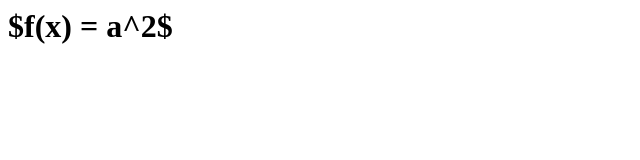
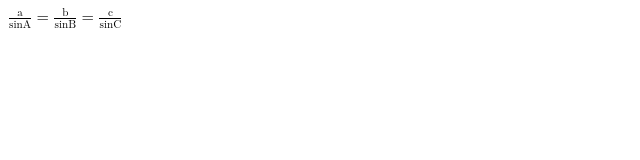
Before and after one commit to xiaoyukai77/xiaoyukai77.github.io, a plain HTML site: page index.html in a window 1280 px wide. Shown: the whole page, without its empty margins (0-640 px from the left). Drawn offline with Linux system fonts and the light colour scheme.

Commit message:
Update index.html

```diff
--- a/index.html
+++ b/index.html
@@ -1 +1 @@
-<h1>$f(x) = a^2$</h1>
+<math xmlns='http://www.w3.org/1998/Math/MathML'> <mfrac> <mrow> <mi> a </mi> </mrow> <mrow> <mi> sin </mi> <mi> A </mi> </mrow> </mfrac> <mo> = </mo> <mfrac> <mrow> <mi> b </mi> </mrow> <mrow> <mi> sin </mi> <mi> B </mi> </mrow> </mfrac> <mo> = </mo> <mfrac> <mrow> <mi> c </mi> </mrow> <mrow> <mi> sin </mi> <mi> C </mi> </mrow> </mfrac> </math>
```
